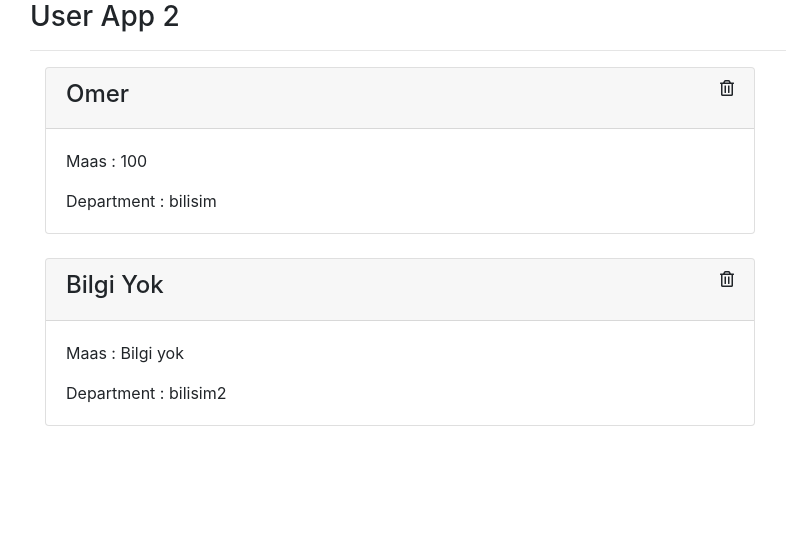
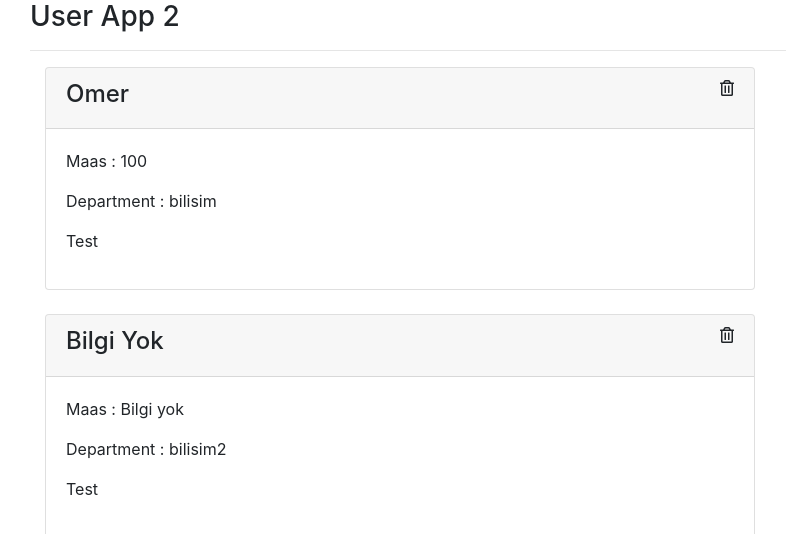
Before and after one commit to OMER-KALEM/my-app, a React (Create React App) app: page / in a window 1280 px wide. Shown: the top 534 px of the page, without its empty margins (55-841 px from the left). Built offline with nearby package versions, Linux system fonts and the light colour scheme.

Commit message:
constructor

```diff
--- a/src/components/User.js
+++ b/src/components/User.js
@@ -10,11 +10,22 @@ class User extends Component {
         salary : "Bilgi yok",
         department : "Bilgi yok"
     }*/
+    constructor(props){
+        super(props);
+
+        this.state = {
+            test : "Test",
+            isvisible: true
+        }
+    }
+
     render() {
 
         //Destructing
 
         const {name,department,salary} = this.props;
+
+        const {isvisible} = this.state;
 
         return (
             /*Cirkin gozukuyor o yuzden duzenliycem*/
@@ -33,10 +44,16 @@ class User extends Component {
                        <h4 className= "d-inline">{name}</h4>
                        <i className="far fa-trash-alt" style= {{cursor : "pointer"}}></i>
                    </div>
-                    <div className="card-body">
+
+                    {
+                        isvisible ? <div className="card-body">
+
                         <p className= "card-text"> Maas : {salary}</p>
                         <p className= "card-text"> Department : {department}</p>
-                    </div>
+                        <p>{this.state.test}</p>
+
+                        </div> : null
+                    }
                </div>
            </div>
         )
```
